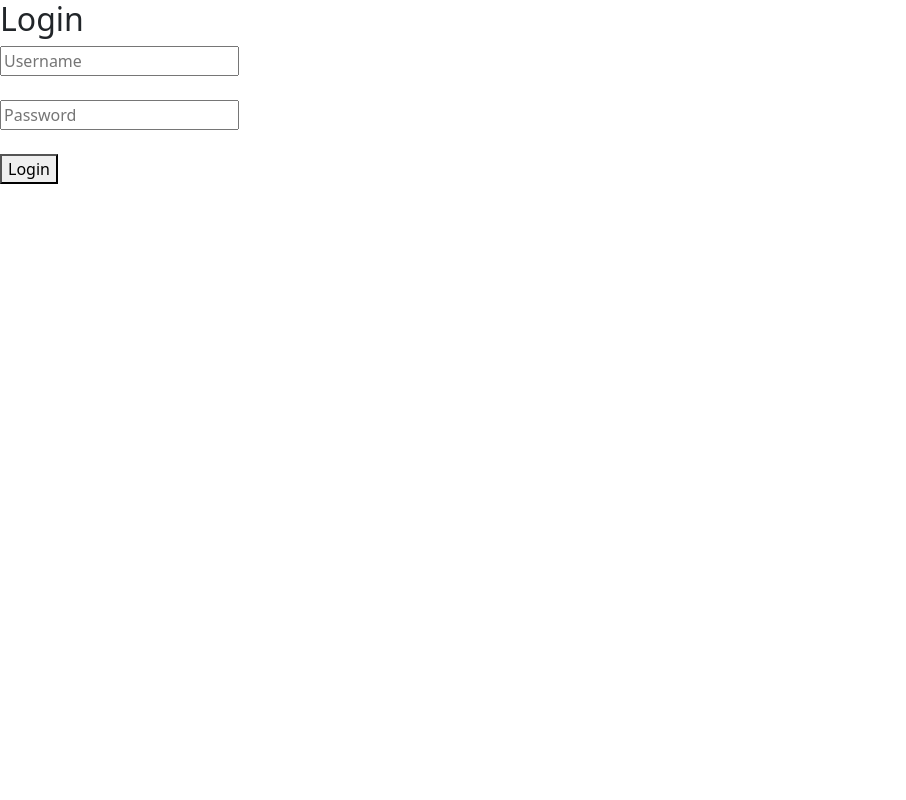
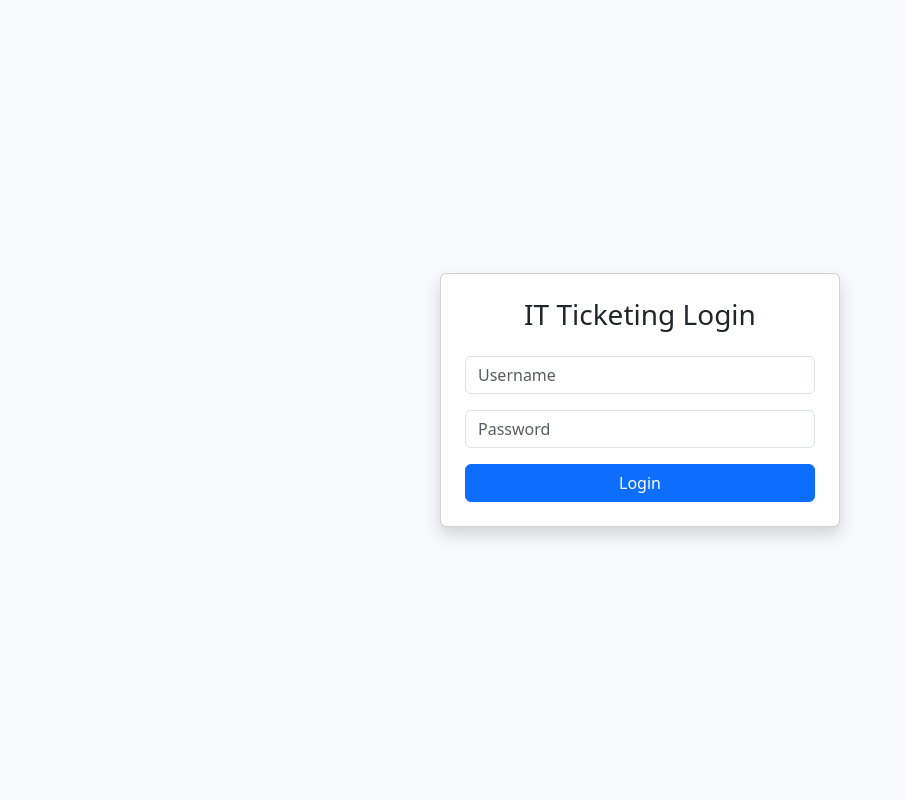
Before and after one commit to shadab404/EMD-Ticketing, a Flask app: page / in a window 1280 px wide. Shown: the whole page, without its empty margins (0-906 px from the left). Run offline with Flask 3, Linux system fonts and the light colour scheme.

Commit message:
Update login.html

```diff
--- a/templates/login.html
+++ b/templates/login.html
@@ -1,15 +1,28 @@
 <!DOCTYPE html>
 <html>
 <head>
-    <title>Login</title>
+    <title>Login - Ticketing System</title>
+    <link href="https://cdn.jsdelivr.net/npm/bootstrap@5.3.2/dist/css/bootstrap.min.css" rel="stylesheet">
 </head>
-<body>
-    <h2>Login</h2>
-    <form method="POST">
-        <input type="text" name="username" placeholder="Username" required><br><br>
-        <input type="password" name="password" placeholder="Password" required><br><br>
-        <button type="submit">Login</button>
-    </form>
+<body class="bg-light">
+
+<div class="container d-flex justify-content-center align-items-center vh-100">
+    <div class="card shadow p-4" style="width:400px;">
+        <h3 class="text-center mb-4">IT Ticketing Login</h3>
+
+        <form method="POST">
+            <div class="mb-3">
+                <input type="text" name="username" class="form-control" placeholder="Username" required>
+            </div>
+
+            <div class="mb-3">
+                <input type="password" name="password" class="form-control" placeholder="Password" required>
+            </div>
+
+            <button class="btn btn-primary w-100">Login</button>
+        </form>
+    </div>
+</div>
+
 </body>
 </html>
-<link href="https://cdn.jsdelivr.net/npm/bootstrap@5.3.2/dist/css/bootstrap.min.css" rel="stylesheet">
```
